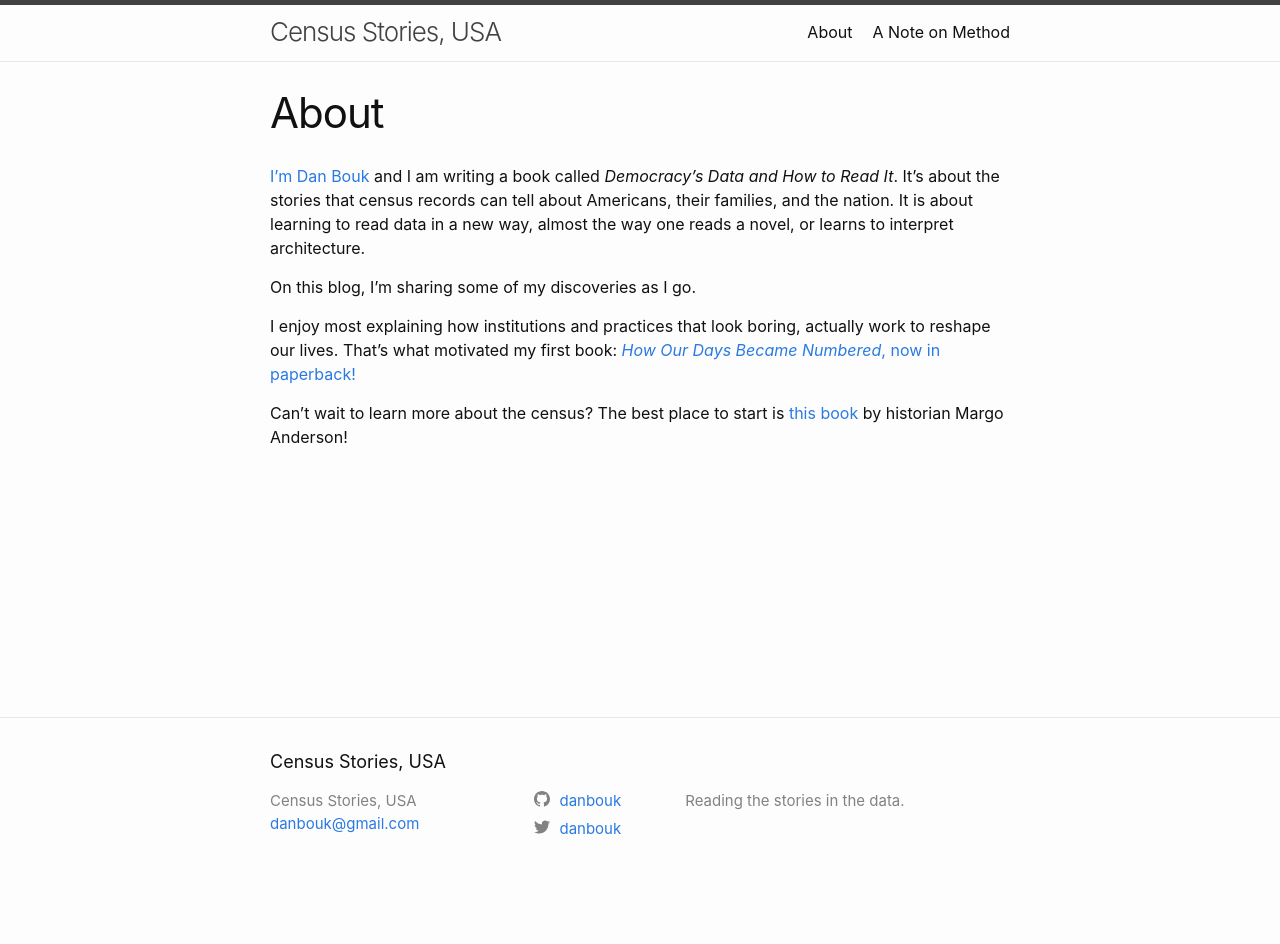
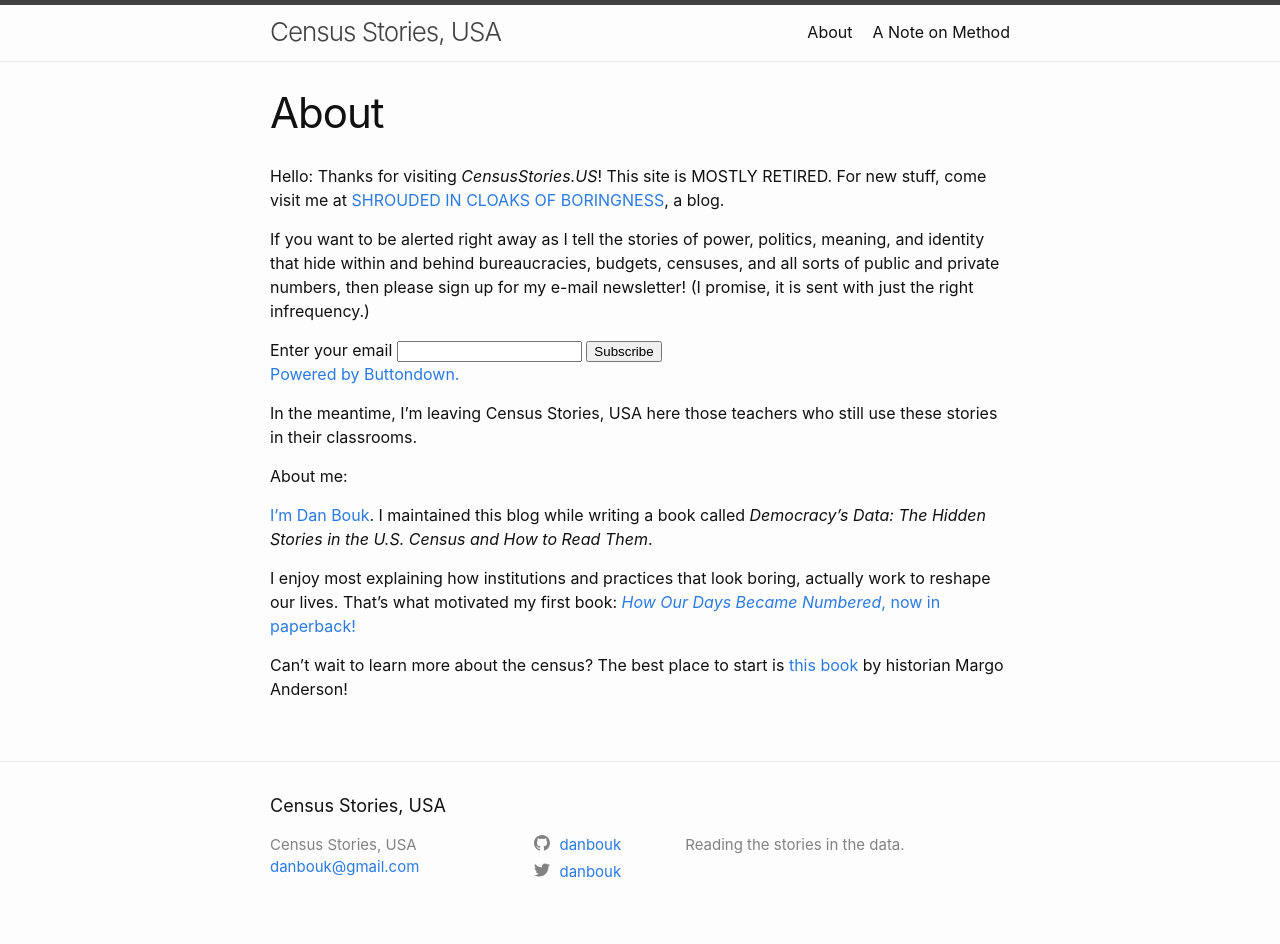
Before and after one commit to danbouk/censusstories, a Jekyll site: the page built from about.md, in a window 1280 px wide. Built offline with Jekyll 4.4.1, drawn with Linux system fonts in a browser that asks for light colours; before the commit the page ends 900 px from its top, so only the background shows below that.

Commit message:
retirement messaging

```diff
--- a/about.md
+++ b/about.md
@@ -4,9 +4,30 @@ title: About
 permalink: /about/
 ---
 
-[I'm Dan Bouk](http://www.colgate.edu/facultysearch/facultydirectory/dbouk) and I am writing a book called *Democracy's Data and How to Read It*. It's about the stories that census records can tell about Americans, their families, and the nation. It is about learning to read data in a new way, almost the way one reads a novel, or learns to interpret architecture.
+Hello: Thanks for visiting *CensusStories.US*! This site is MOSTLY RETIRED. For new stuff, come visit me at [SHROUDED IN CLOAKS OF BORINGNESS](https://www.shroudedincloaksofboringness.com/), a blog.
 
-On this blog, I'm sharing some of my discoveries as I go.
+If you want to be alerted right away as I tell the stories of power, politics, meaning, and identity that hide within and behind bureaucracies, budgets, censuses, and all sorts of public and private numbers, then please sign up for my e-mail newsletter! (I promise, it is sent with just the right infrequency.)
+
+<form
+  action="https://buttondown.email/api/emails/embed-subscribe/danbouk"
+  method="post"
+  target="popupwindow"
+  onsubmit="window.open('https://buttondown.email/danbouk', 'popupwindow')"
+  class="embeddable-buttondown-form"
+>
+  <label for="bd-email">Enter your email</label>
+  <input type="email" name="email" id="bd-email" />
+  <input type="submit" value="Subscribe" />
+  <p>
+    <a href="https://buttondown.email" target="_blank">Powered by Buttondown.</a>
+  </p>
+</form>
+
+In the meantime, I'm leaving Census Stories, USA here those teachers who still use these stories in their classrooms.
+
+About me:
+
+[I'm Dan Bouk](http://www.colgate.edu/facultysearch/facultydirectory/dbouk). I maintained this blog while writing a book called *Democracy's Data: The Hidden Stories in the U.S. Census and How to Read Them*.
 
 I enjoy most explaining how institutions and practices that look boring, actually work to reshape our lives. That's what motivated my first book: [*How Our Days Became Numbered*, now in paperback!](https://www.amazon.com/How-Our-Days-Became-Numbered/dp/022656486X/ref=mt_paperback?_encoding=UTF8&me=)
 
```
Also changed, not shown: method.md (+8 -0 lines).
